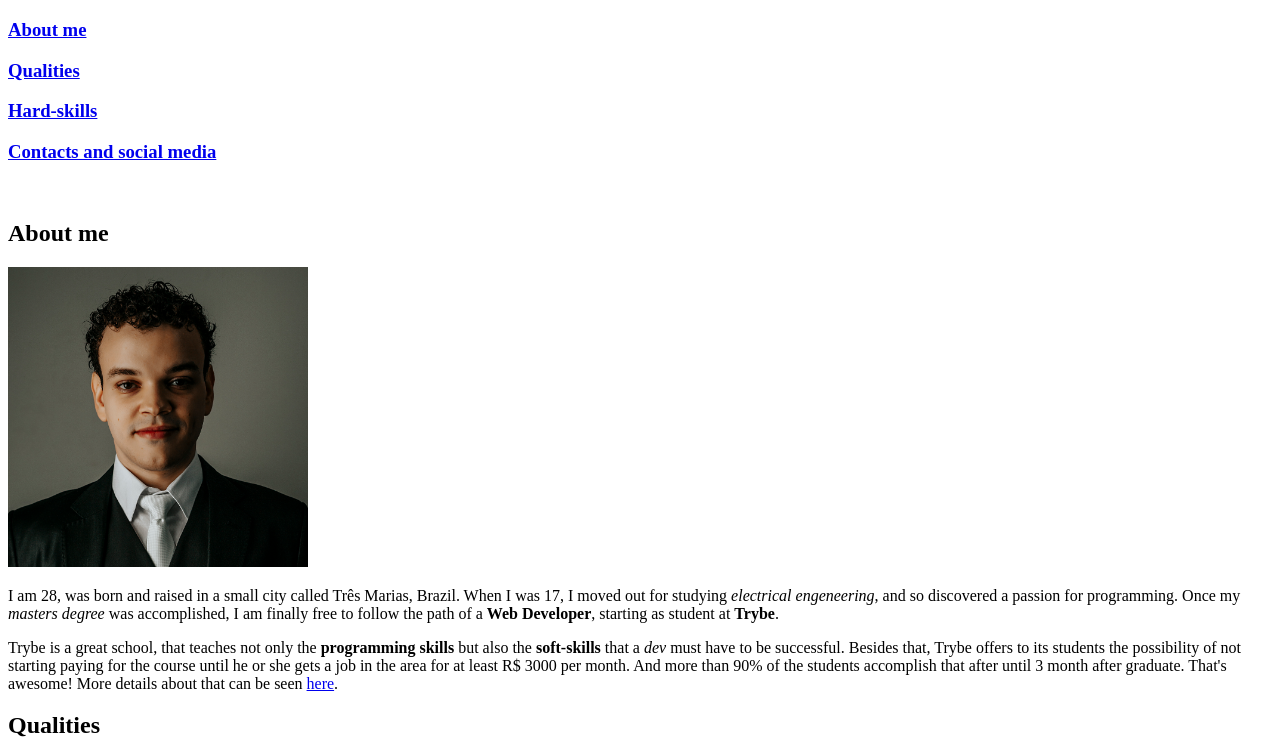
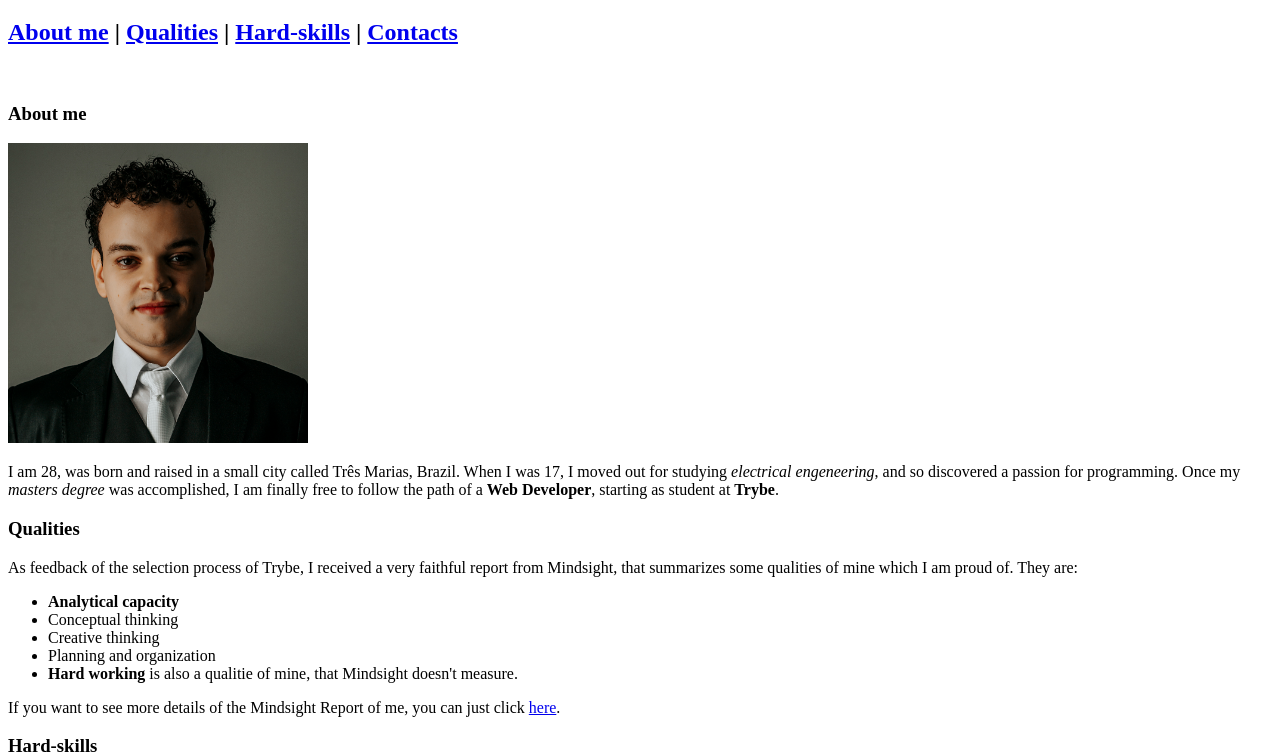
Before and after one commit to mpchristian/mpchristian.github.io, a plain HTML site: page index.html in a window 1280 px wide. Shown: the part 61-815 px from the top of the page. Drawn offline with Linux system fonts and the light colour scheme.

Commit message:
Puts menu in horizontal and correct the h tags of sections

```diff
--- a/index.html
+++ b/index.html
@@ -10,33 +10,18 @@
     <h1 id="top">Christian Mendes Pereira</h1>
 
     <p>
-        <a href="#about-me">
-            <h3>About me</h2>
-        </a>
-    </p>
-
-    <p>
-        <a href="#qualities">
-            <h3>Qualities</h2>
-        </a>
-    </p>
-
-    <p>
-        <a href="#hard-skills">
-            <h3>Hard-skills</h2>
-        </a>
-    </p>
-
-    <p>
-        <a href="#contacts">
-            <h3>Contacts and social media</h2>
-        </a>
+    <h2>
+        <a href="#about-me">About me</a> |
+        <a href="#qualities">Qualities</a> |
+        <a href="#hard-skills">Hard-skills</a> |
+        <a href="#contacts">Contacts</a>
+    </h2>
     </p>
 
     <br>
 
     <p id="about-me">
-        <h2>About me</h2>
+    <h3>About me</h3>
     </p>
 
     <img src="profile2.jpg" alt="Christian Mendes Pereira prestes a se casar" width="300px" id="christian_foto">
@@ -51,17 +36,7 @@
     </p>
 
     <p>
-        Trybe is a great school, that teaches not only the <strong>programming skills</strong> but also the
-        <strong>soft-skills</strong>
-        that a <em>dev</em> must have to be successful. Besides that, Trybe offers to its students the possibility of
-        not starting paying for the course until he or she gets a job in the area for at least R$ 3000 per month. And
-        more than 90% of the students accomplish that after until 3 month after graduate. That's awesome! More details
-        about that can be seen
-        <a href="https://www.betrybe.com/">here</a>.
-    </p>
-
-    <p>
-        <h2>Qualities</h2>
+    <h3>Qualities</h3>
     </p>
 
     <p id="qualities">
@@ -91,10 +66,11 @@
     </ul>
 
     If you want to see more details of the Mindsight Report of me, you can just click
-    <a href="https://app.mindsight.com.br/en/devolutiva/cfb54ab8-623d-455c-ae0a-85c480607cad/resultado/" target="_blank">here</a>.
+    <a href="https://app.mindsight.com.br/en/devolutiva/cfb54ab8-623d-455c-ae0a-85c480607cad/resultado/"
+        target="_blank">here</a>.
 
     <p id="hard-skills">
-        <h2>Hard-skills</h2>
+    <h3>Hard-skills</h3>
     </p>
 
     As electrical engineer and a web development student since last week, I already have some skills:
@@ -118,7 +94,7 @@
     </ul>
 
     <p id="contacts">
-        <h2>Contacts and social media</h2>
+    <h3>Contacts</h3>
     </p>
 
     <p>
@@ -135,7 +111,9 @@
     <p>
         Email: <a href="mailto:christianp3m@gmail.com">christianp3m@gmail.com</a>.
         <br>
-        Phone number: +55 38 99253-2066 <img src="https://www.pinclipart.com/picdir/big/194-1947602_whatsapp-logo-transparent-png-whatsapp-logo-vector-black.png" alt="Whatsapp" width="15px">
+        Phone number: +55 38 99253-2066 <img
+            src="https://www.pinclipart.com/picdir/big/194-1947602_whatsapp-logo-transparent-png-whatsapp-logo-vector-black.png"
+            alt="Whatsapp" width="15px">
     </p>
 
     <br>
```
